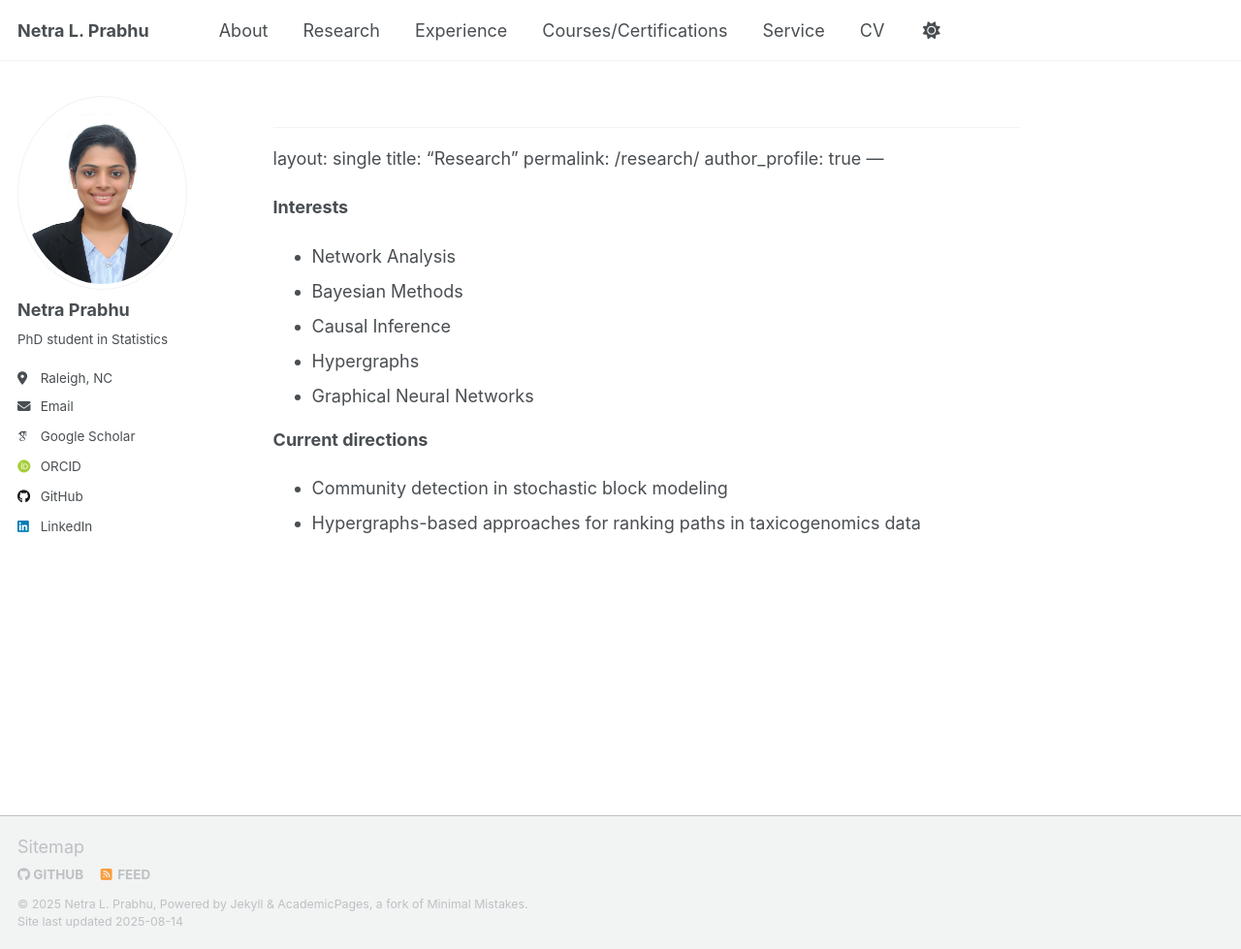
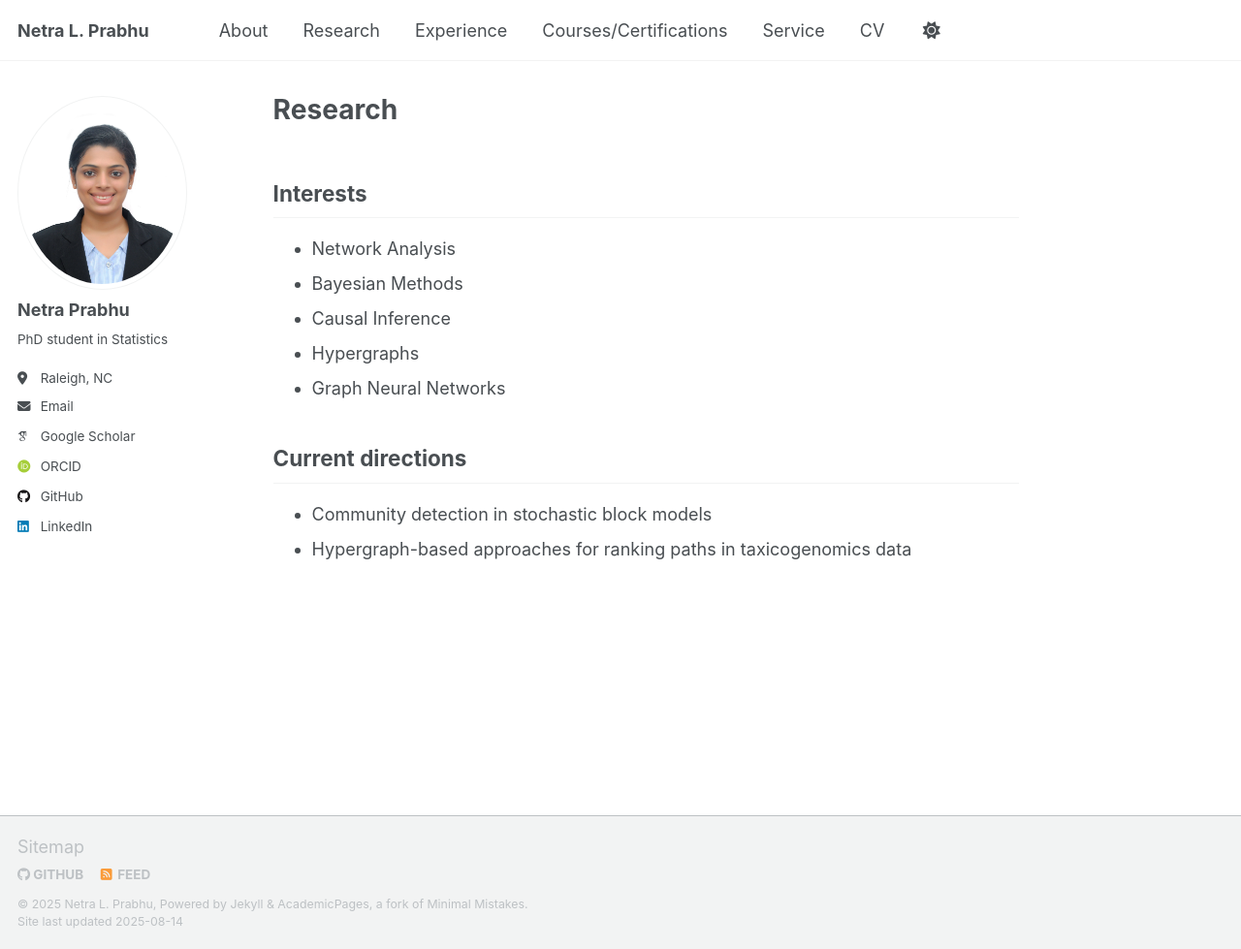
Before and after one commit to netra-prabhu/netra-prabhu.github.io, a Jekyll site: the page built from _pages/research.md, in a window 1280 px wide and 979 px high. Shown: the whole window at 97% size. Built offline with Jekyll 4.4.1, drawn with Linux system fonts in a browser that asks for light colours; some web fonts are replaced; our own code applies the rules of GitHub Pages for plain Markdown files; a script that is not in the unit is left out.

Commit message:
Update research.md

```diff
--- a/_pages/research.md
+++ b/_pages/research.md
@@ -1,4 +1,3 @@
-
 ---
 layout: single
 title: "Research"
@@ -6,13 +5,13 @@ permalink: /research/
 author_profile: true
 ---
 
-**Interests**
+## Interests
 - Network Analysis
 - Bayesian Methods
 - Causal Inference
 - Hypergraphs
-- Graphical Neural Networks
+- Graph Neural Networks
 
-**Current directions**
-- Community detection in stochastic block modeling
-- Hypergraphs-based approaches for ranking paths in taxicogenomics data
+## Current directions
+- Community detection in stochastic block models
+- Hypergraph-based approaches for ranking paths in taxicogenomics data
```
